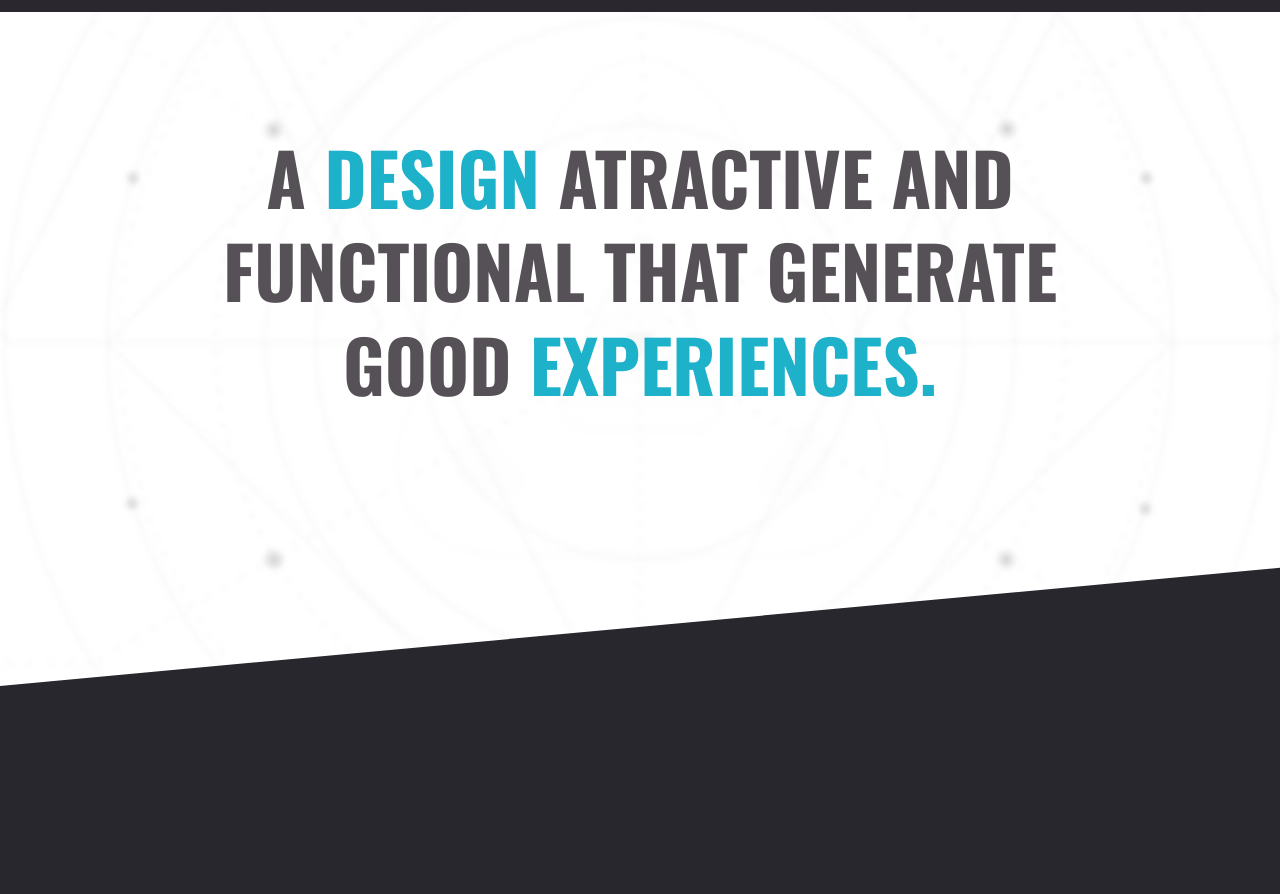
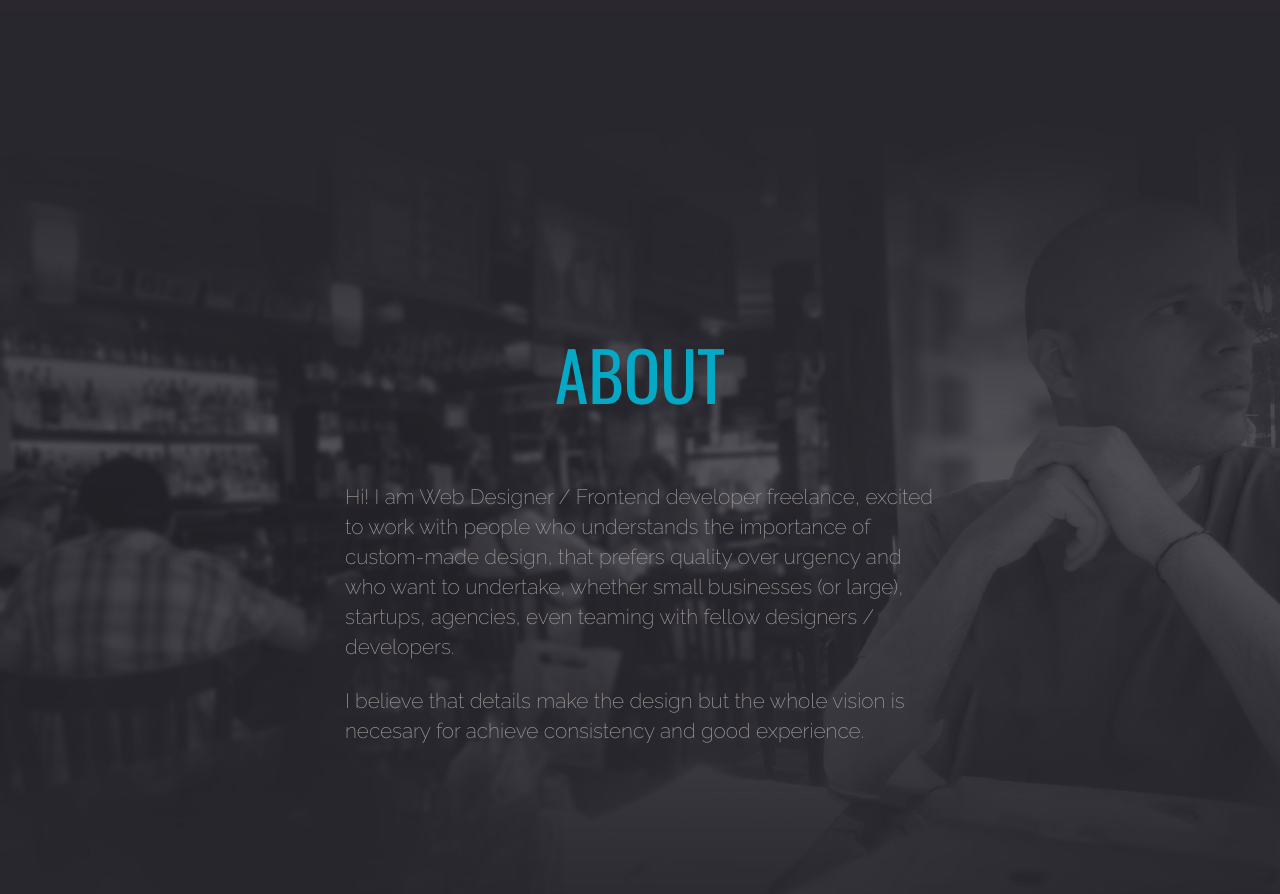
Before and after one commit to desyavila/yialdesign, a website: page index.html in a window 1280 px wide. Shown: the part 58-952 px from the top of the page. Drawn offline with nearby package versions, Linux system fonts and the light colour scheme; no server answers; a script that the page names is missing.

Commit message:
Layout modificación

```diff
--- a/index.html
+++ b/index.html
@@ -79,17 +79,17 @@
 
 	<div class="container">
 
-		<div class="inicio">
+		<!-- <div class="inicio">
 			<div class="sectionw">
 				<div class="headline">
 					A <span class="light"> DESIGN </span>ATRACTIVE AND FUNCTIONAL THAT GENERATE GOOD <span class="light">EXPERIENCES.</span>
 				</div>
 			</div>
-		</div>
+		</div> -->
 
 		<!-- ===== ABOUT ===== -->
 
-		<div class="imgSecc"></div>
+		<!-- <div class="imgSecc"></div> -->
 		<div class="diagonal bg-about">
 			<div class="sectionS">
 				<a id="about"></a>
```
